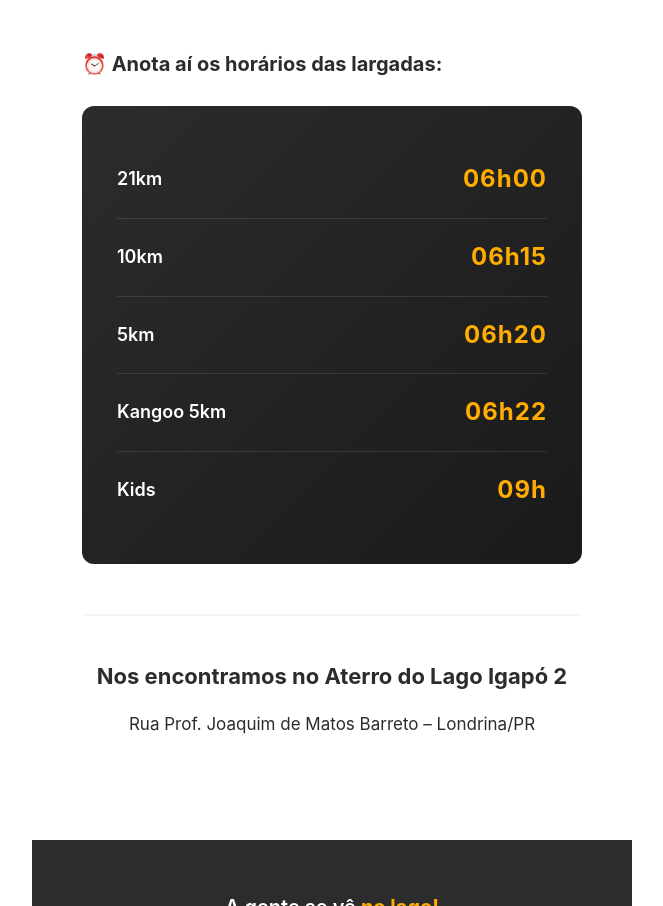
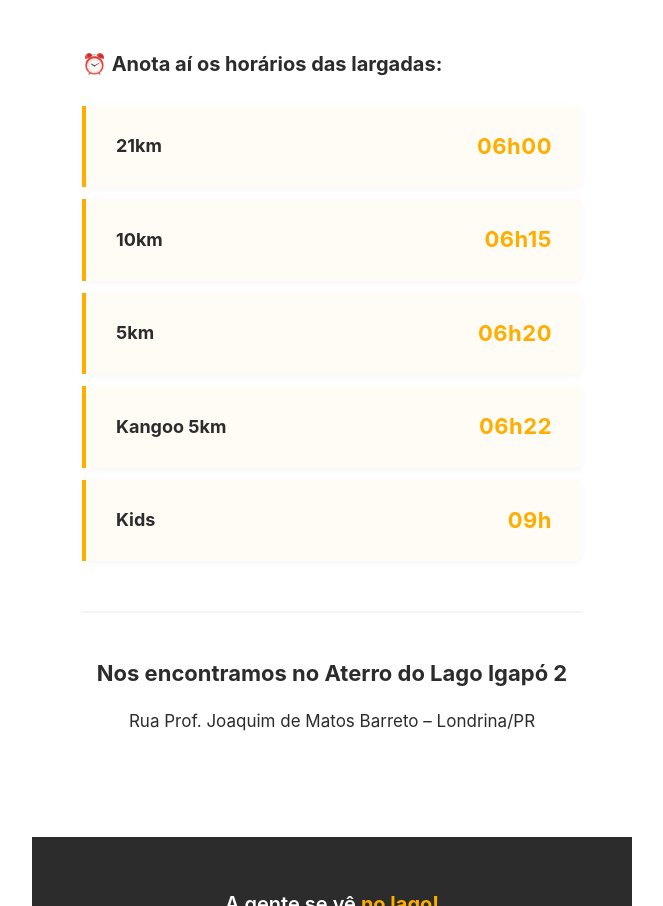
Before and after one commit to Ritabatista/run_vespera-do-evento, a plain HTML site: page index.html in a window 1280 px wide. Shown: the part 1324-2230 px from the top of the page, without its empty margins (308-971 px from the left). Drawn offline with Linux system fonts and the light colour scheme.

Commit message:
Update index.html

```diff
--- a/index.html
+++ b/index.html
@@ -130,39 +130,45 @@
 
         .schedule {
             margin-bottom: 50px;
-            background: linear-gradient(135deg, #2c2c2c 0%, #1a1a1a 100%);
-            padding: 35px;
-            border-radius: 12px;
+            background: #ffffff;
+            padding: 0;
+            border-radius: 0;
         }
 
         .time-slot {
-            display: grid;
-            grid-template-columns: 1fr auto;
+            display: flex;
+            justify-content: space-between;
             align-items: center;
-            padding: 18px 0;
-            border-bottom: 1px solid rgba(255, 255, 255, 0.1);
+            padding: 22px 30px;
+            border-left: 4px solid #ffad00;
+            background: #fffbf5;
+            margin-bottom: 12px;
+            border-radius: 0 8px 8px 0;
+            box-shadow: 0 2px 8px rgba(0, 0, 0, 0.04);
         }
 
         .time-slot:hover {
-            padding-left: 10px;
+            background: #fff4e0;
+            border-left-width: 6px;
             transition: all 0.3s ease;
         }
 
         .time-slot:last-child {
             border-bottom: none;
+            margin-bottom: 0;
         }
 
         .distance {
-            font-weight: 600;
+            font-weight: 700;
             font-size: 18px;
-            color: #ffffff;
+            color: #2c2c2c;
         }
 
         .time {
             color: #ffad00;
             font-weight: 700;
-            font-size: 24px;
-            letter-spacing: 1px;
+            font-size: 22px;
+            letter-spacing: 0.5px;
         }
 
         .location-section {
```
